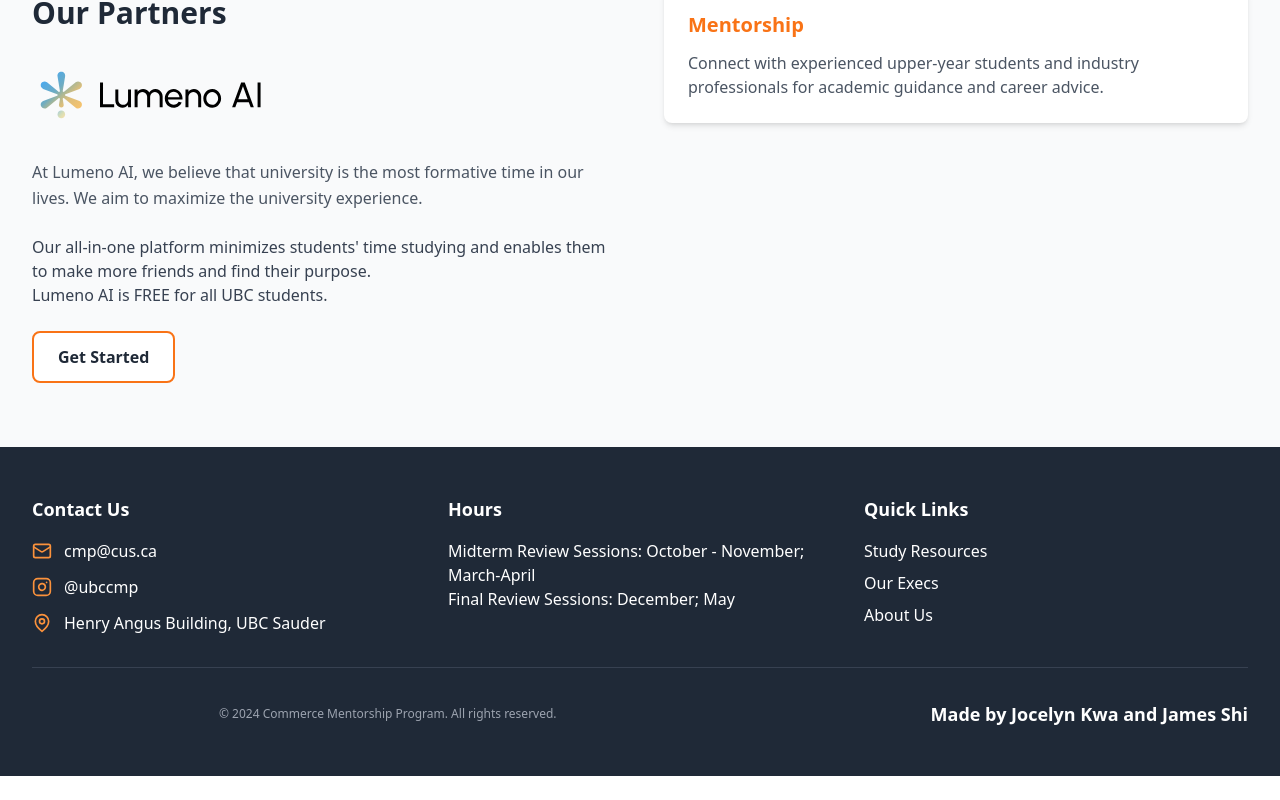
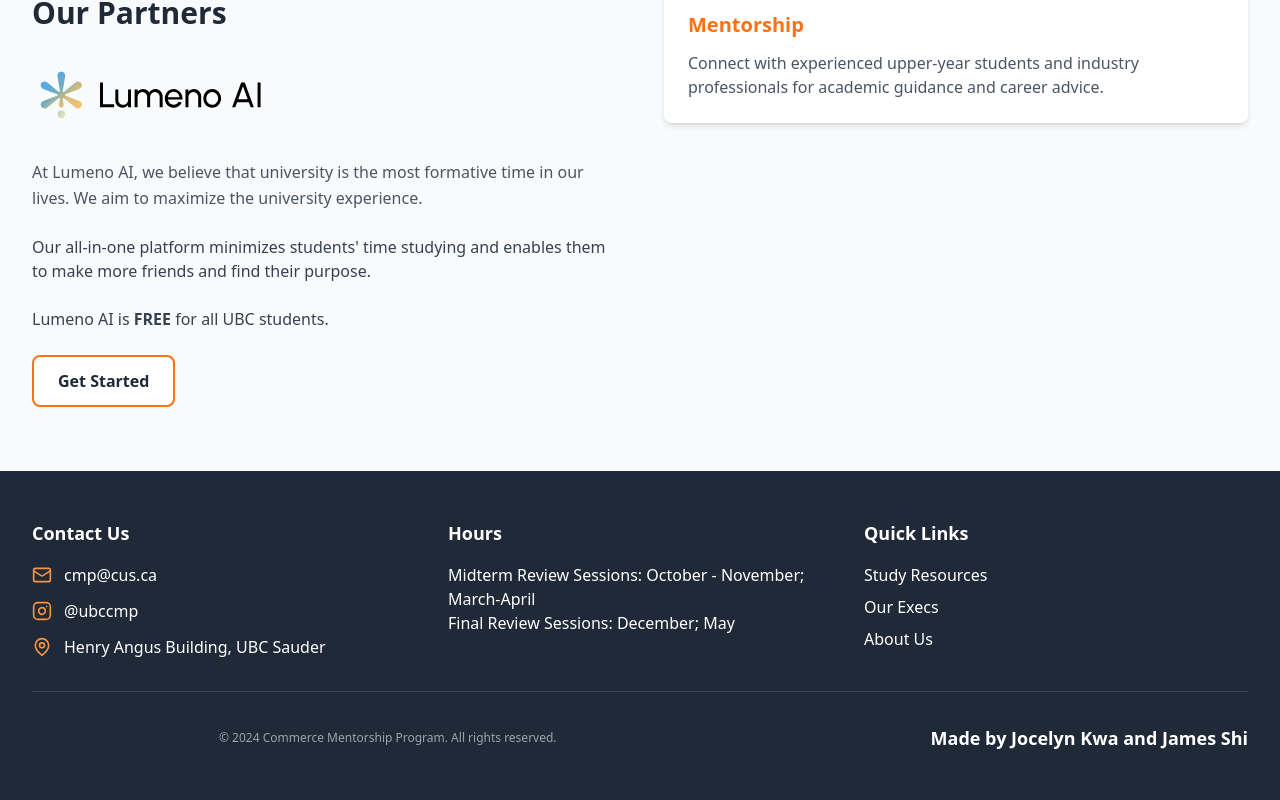
Before and after one commit to jocelynkwa/CMP-website, a React (Vite) app: page / in a window 1280 px wide. Shown: the part 1098-1898 px from the top of the page. Before the commit the page ends 1874 px from the top, so only its background shows below. Built offline with nearby package versions, Linux system fonts and the light colour scheme.

Commit message:
bold text, and add margin

```diff
--- a/src/pages/AboutUs.tsx
+++ b/src/pages/AboutUs.tsx
@@ -117,11 +117,11 @@ export default function AboutUs() {
                   At Lumeno AI, we believe that university is the most formative time in our lives. We aim to maximize the university experience.
                 </p>
                 <div className="mb-6">
-                  <p className="text-gray-700">
+                  <p className="text-gray-700 mb-6">
                     Our all-in-one platform minimizes students' time studying and enables them to make more friends and find their purpose.
                   </p>
                   <p className="text-gray-700">
-                    Lumeno AI is FREE for all UBC students.
+                    Lumeno AI is <strong>FREE</strong> for all UBC students.
                   </p>
                 </div>
                 <a
```
